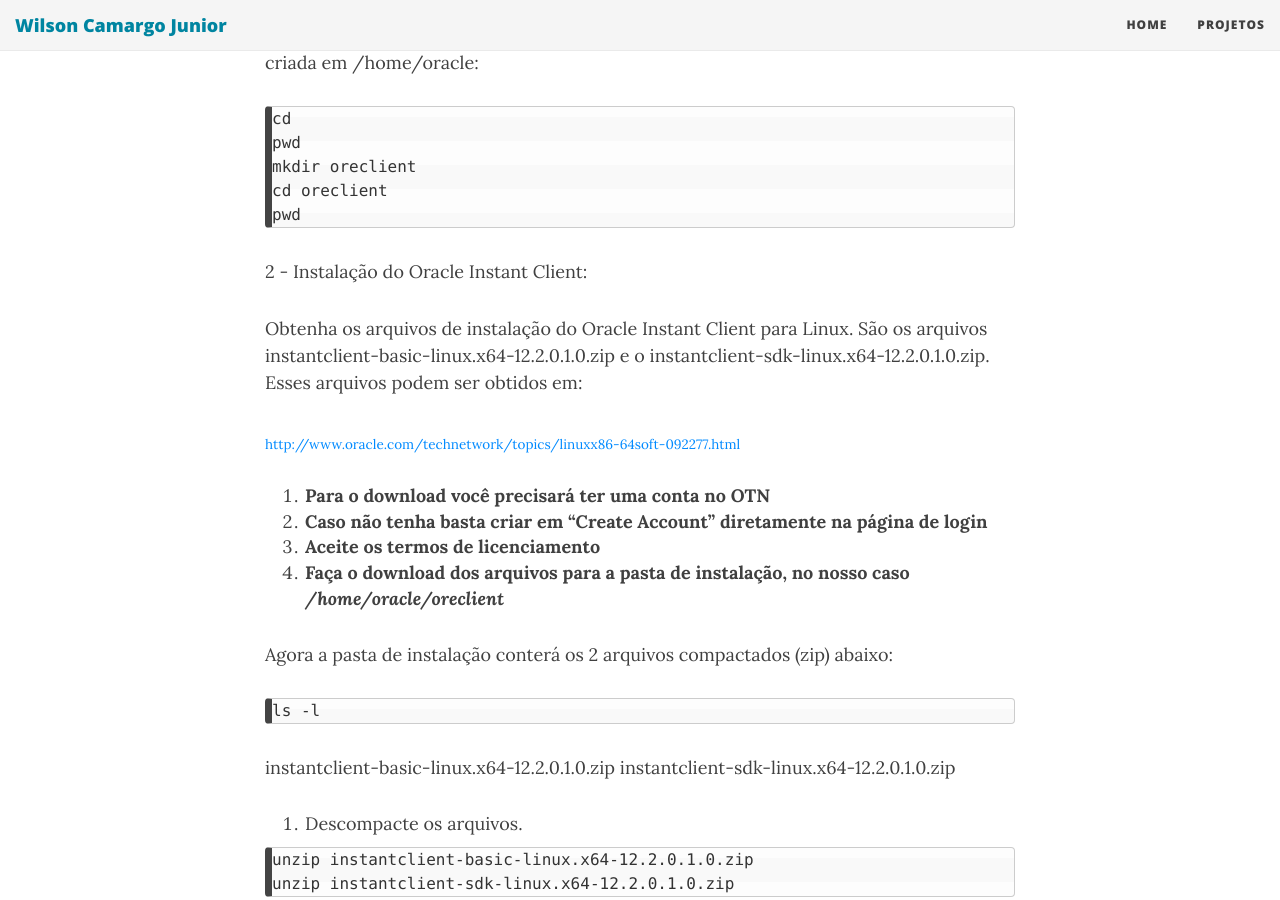
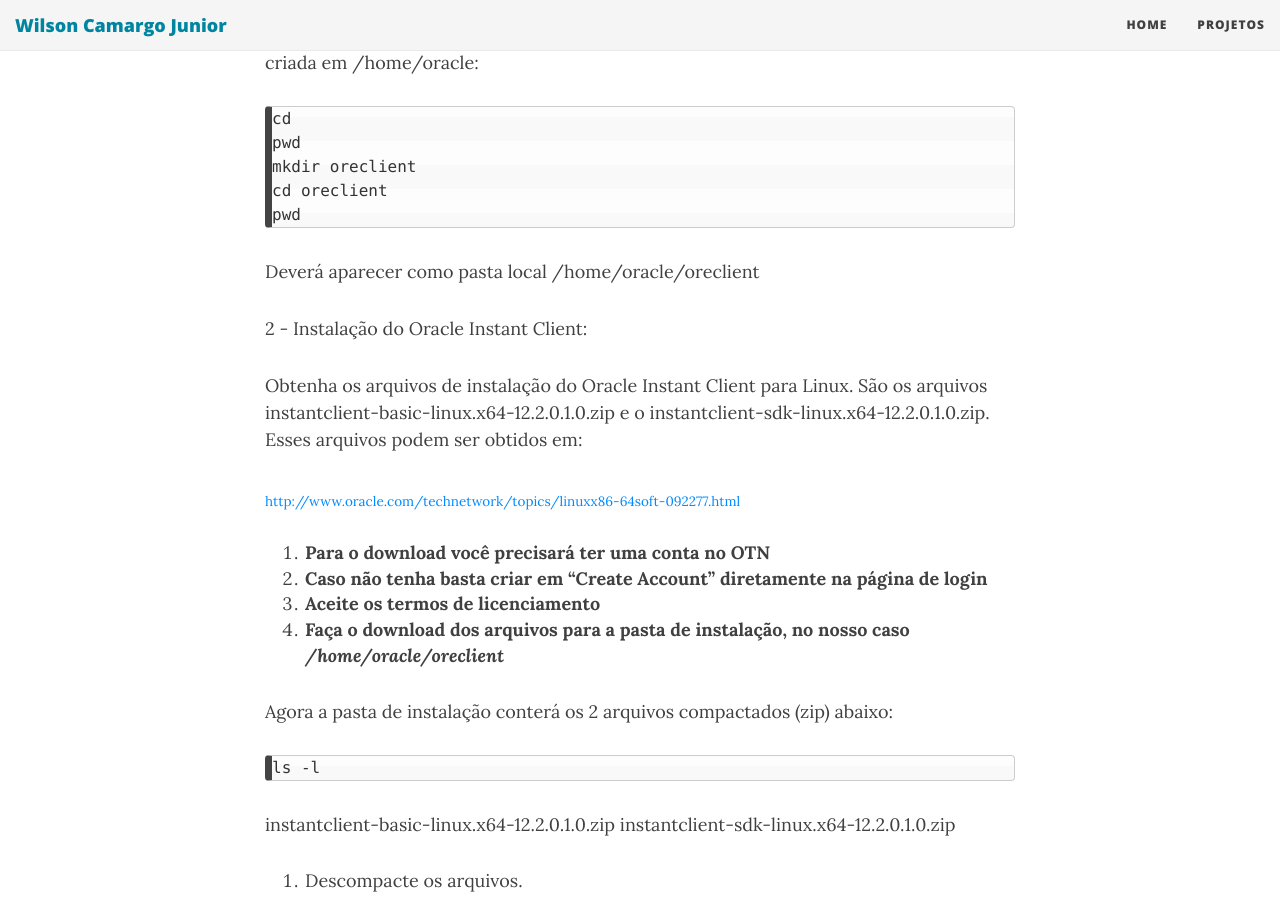
Before and after one commit to wilson-camargo-jr/teste, a Jekyll site: the page built from _posts/2018-06-18-ANN-ORE-P3.md, in a window 1280 px wide and 900 px high, scrolled down 8157 px. Built offline with Jekyll 4.4.1, drawn with Linux system fonts in a browser that asks for light colours; nearby versions of some CDN libraries.

Commit message:
Update 2018-06-18-ANN-ORE-P3.md

````diff
--- a/_posts/2018-06-18-ANN-ORE-P3.md
+++ b/_posts/2018-06-18-ANN-ORE-P3.md
@@ -210,6 +210,8 @@ cd oreclient
 pwd
 ```
 
+Deverá aparecer como pasta local /home/oracle/oreclient
+
 2 -	Instalação do Oracle Instant Client:
 
 Obtenha os arquivos de instalação do Oracle Instant Client para Linux. São os arquivos instantclient-basic-linux.x64-12.2.0.1.0.zip e o instantclient-sdk-linux.x64-12.2.0.1.0.zip.  Esses arquivos podem ser obtidos em:
````
